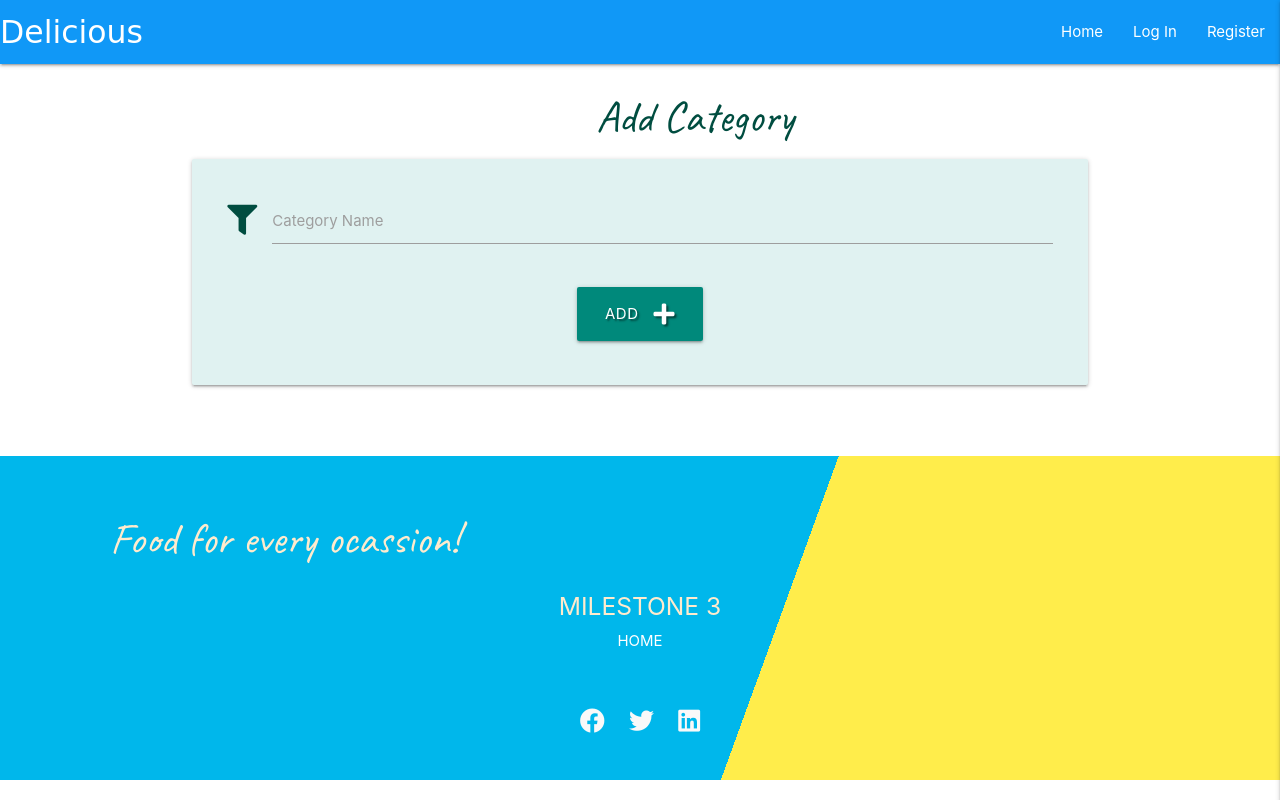
After one commit to Eoinburke/HTML-CSS3-Python-JavaScript, a Flask app: page /add_category in a window 1280 px wide. The commit adds this page. Run offline with Flask 2, Linux system fonts and the light colour scheme; some libraries are stand-ins or nearby versions; some web fonts are replaced.

Commit message:
Add category CRUD operations

```diff
--- a/app.py
+++ b/app.py
@@ -166,6 +166,45 @@ def delete_recipe(recipe_id):
     return redirect(url_for("get_recipes"))
 
 
+@app.route("/get_categories")
+def get_categories():
+    categories = list(mongo.db.categories.find().sort("category_name", 1))
+    return render_template("categories.html", categories=categories)
+
+
+@app.route("/add_category", methods=["GET", "POST"])
+def add_category():
+    if request.method == "POST":
+        category = {
+            "category_name": request.form.get("category_name")
+        }
+        mongo.db.categories.insert_one(category)
+        flash("Category Added!")
+        return redirect(url_for("get_categories"))
+    return render_template("add_category.html")
+
+
+@app.route("/edit_category/<category_id>", methods=["GET", "POST"])
+def edit_category(category_id):
+    if request.method == "POST":
+        submit = {
+            "category_name": request.form.get("category_name")
+        }
+        mongo.db.categories.update({"_id": ObjectId(category_id)}, submit)
+        flash("Category Updated")
+        return redirect(url_for("get_categories"))
+
+    category = mongo.db.categories.find_one({"_id": ObjectId(category_id)})
+    return render_template("edit_category.html", category=category)
+
+
+@app.route("/delete_category/<category_id>")
+def delete_category(category_id):
+    mongo.db.categories.delete_one({"_id": ObjectId(category_id)})
+    flash("Category Removed")
+    return redirect(url_for("get_categories"))
+
+
 if __name__ == "__main__":
     app.run(host=os.environ.get("IP"),
             port=int(os.environ.get("PORT")),
--- a/static/js/script.js
+++ b/static/js/script.js
@@ -8,6 +8,15 @@ $(document).ready(function () {
     $(".collapsible").collapsible();
     $(".tooltipped").tooltip();
     $("select").formSelect();
+
+    const modalOkBtn = document.getElementById('modal-ok-btn');
+    $('.remove-btn').click((event) => {
+        const modal = document.getElementById('confirmation-dialog');
+        const instance = M.Modal.init(modal, { dismissible:false });
+        instance.open();
+        modalOkBtn.href = event.currentTarget.href;
+        return false;
+    });
 });
 
 var ingredientField = $(".ingredient").length;
--- /dev/null
+++ b/templates/add_category.html
@@ -0,0 +1,30 @@
+{% extends "base.html" %}
+{% block content %}
+
+<h3 class="teal-text text-darken-4 center-align">Add Category</h3>
+
+<div class="row card-panel teal lighten-5">
+    <form class="col s12" method="POST" action="{{ url_for('add_category') }}">
+
+        <!-- Name of Category -->
+        <div class="row">
+            <div class="input-field col s12">
+                <i class="fas fa-filter prefix teal-text text-darken-4"></i>
+                <input id="category_name" name="category_name" minlength="5" maxlength="10" type="text" class="validate"
+                    required>
+                <label for="category_name">Category Name</label>
+            </div>
+        </div>
+
+        <!-- Submit -->
+        <div class="row">
+            <div class="col s12 center-align">
+                <button type="submit" class="btn-large teal darken-1 text-shadow">
+                    Add <i class="fas fa-plus right"></i>
+                </button>
+            </div>
+        </div>
+    </form>
+</div>
+
+{% endblock %}
--- a/templates/base.html
+++ b/templates/base.html
@@ -35,6 +35,9 @@
                     <li><a href="{{ url_for('get_recipes') }}">Home</a></li>
                     {% if session.user %}
                     <li><a href="{{ url_for('profile', username=session['user']) }}">Profile</a></li>
+                    {% if session.user|lower == "admin"|lower %}
+                    <li><a href="{{ url_for('get_categories') }}">Manage Categories</a></li>
+                    {% endif %}
                     <li><a href="{{ url_for('add_recipe') }}">Add Recipe</a></li>
                     <li><a href="{{ url_for('logout') }}">Log Out</a></li>
                     {% else %}
@@ -100,9 +103,12 @@
 
                                     </ul>
                                     <div class="social-links">
-                                      <a href="https://www.facebook.com/" class="facebook" target="_blank"><i class="fab fa-facebook"></i></a>
-                                      <a href="https://www.twitter.com/" class="twitter" target="_blank"><i class="fab fa-twitter"></i></a>
-                                      <a href="https://www.linkedin.com/" class="linkedin" target="_blank"><i class="fab fa-linkedin"></i></a>
+                                        <a href="https://www.facebook.com/" class="facebook" target="_blank"><i
+                                                class="fab fa-facebook"></i></a>
+                                        <a href="https://www.twitter.com/" class="twitter" target="_blank"><i
+                                                class="fab fa-twitter"></i></a>
+                                        <a href="https://www.linkedin.com/" class="linkedin" target="_blank"><i
+                                                class="fab fa-linkedin"></i></a>
                                     </div>
                                 </div>
 
@@ -114,6 +120,17 @@
         </footer>
     </div>
 
+    <!-- Modal Structure -->
+    <div id="confirmation-dialog" class="modal">
+        <div class="modal-content">
+            <h4>Are you sure that you want to proceed?</h4>
+        </div>
+        <div class="modal-footer">
+            <a href="#!" class="modal-close waves-effect waves-green btn-flat">Cancel</a>
+            <a href="#!" id="modal-ok-btn" class="modal-close waves-effect waves-green btn-flat">Ok</a>
+        </div>
+    </div>
+
     <script src="https://code.jquery.com/jquery-3.5.1.min.js"
         integrity="sha256-9/aliU8dGd2tb6OSsuzixeV4y/faTqgFtohetphbbj0=" crossorigin="anonymous"></script>
     <script src="https://cdnjs.cloudflare.com/ajax/libs/materialize/1.0.0/js/materialize.min.js"></script>
```
Also changed, not shown: templates/categories.html (added, +30 -0 lines), templates/edit_category.html (added, +32 -0 lines). Lines whose indentation alone changed are shown as unchanged.
